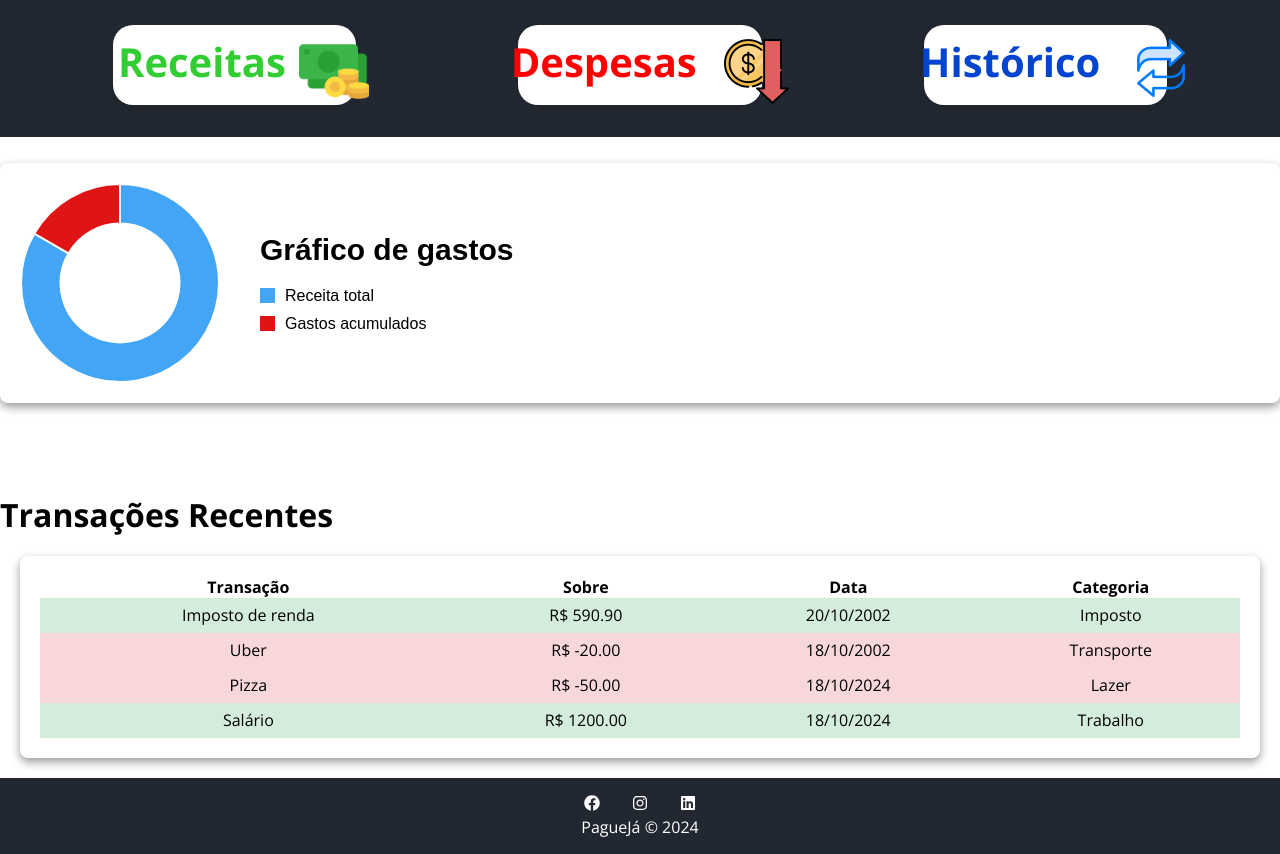
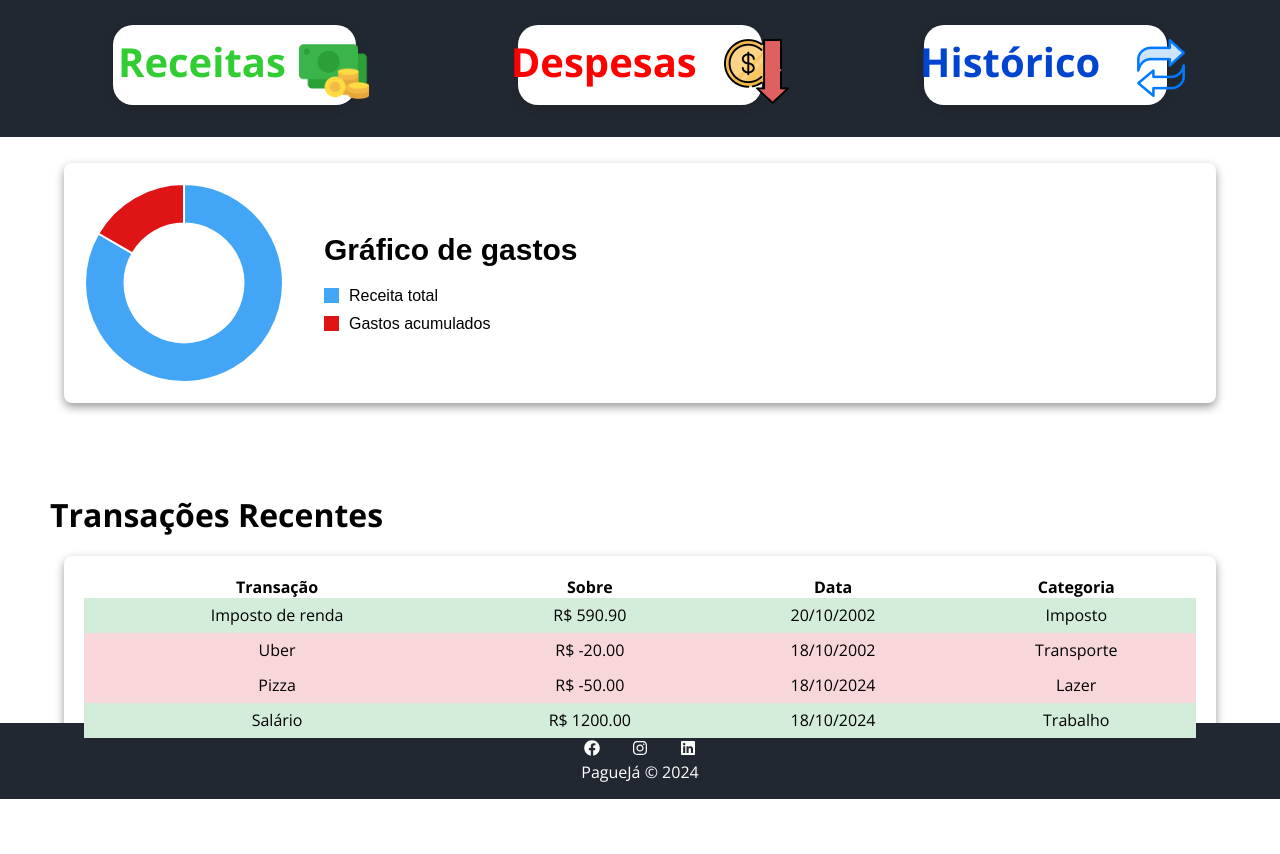
Before and after one commit to PagueJa/Site_poupeja, a React (Create React App) app: page / in a window 1280 px wide. Shown: the part 240-1094 px from the top of the page. After the commit the page ends 1039 px from the top, so only its background shows below. Built offline with nearby package versions, Linux system fonts and the light colour scheme.

Commit message:
Ajustes nas quebras de linha

```diff
--- a/src/App.js
+++ b/src/App.js
@@ -5,52 +5,52 @@ import Categorias from './components/pages/Categorias';
 import Historico from './components/pages/Historico';
 
 import Container from './components/layout/Container'; // Importa o componente Container
-import Navbar from './components/layout/Navbar';
+
 import Footer from './components/layout/Footer';
 
 function App() {
   return (
     <Router>
-      <Navbar/>
+
       <Routes>
         <Route
           exact
           path="/"
           element={
-            <Container customClass= "min-height">
+
               <Home />
-            </Container>
+
           }
         />
         <Route
           exact
           path="/graficos"
           element={
-            <Container customClass= "min-height">
+
               <Graficos />
-            </Container>
+
           }
         />
         <Route
           exact
           path="/categorias"
           element={
-            <Container customClass= "min-height">
+
               <Categorias />
-            </Container>
+
           }
         />
         <Route
           exact
           path="/historico"
           element={
-            <Container customClass= "min-height">
+
               <Historico />
-            </Container>
+
           }
         />
       </Routes>
-      <Footer/>
+
     </Router>
   );
 }
--- a/src/components/layout/DoughnutChart.js
+++ b/src/components/layout/DoughnutChart.js
@@ -40,7 +40,8 @@ const DoughnutChart = ({ receita, despesas }) => {
     }, [receita, despesas]);
 
     return (
-        <div style={{ display: 'flex', alignItems: 'center', boxShadow: '0px 4px 10px rgba(0, 0, 0, 0.4)', padding: '20px', borderRadius: '8px', backgroundColor: 'white'}}>
+        <div style={{ display: 'flex', justifyContent: 'center'}}>
+            <div style={{ display: 'flex', alignItems: 'center', boxShadow: '0px 4px 10px rgba(0, 0, 0, 0.4)', padding: '20px', borderRadius: '8px', backgroundColor: 'white', width: '90%' }}>
                 <div style={{ width: '200px', height: '200px' }}>
                     <Chart type="doughnut" data={chartData} options={chartOptions} />
                 </div>
@@ -58,6 +59,7 @@ const DoughnutChart = ({ receita, despesas }) => {
                     </div>
                 </div>
             </div>
+        </div>
     );
 }
 
--- a/src/components/layout/RecentTransactions.module.css
+++ b/src/components/layout/RecentTransactions.module.css
@@ -1,25 +1,27 @@
-.tr{
+.tr {
     text-align: center;
     align-items: center;
     padding: 0 90px;
 }
 
 .container {
-    margin: 20px;
+    margin: 20px auto; /* Centraliza o container */
     display: flex;
-    align-items: center;
+    flex-direction: column; /* Alinha itens em coluna */
+    align-items: center; /* Centraliza os itens horizontalmente */
     box-shadow: 0px 4px 10px rgba(0, 0, 0, 0.4);
     padding: 20px;
     border-radius: 8px;
     background-color: white;
-  }
+    width: 90%;
+}
 
 .table {
     width: 100%;
     border-collapse: collapse;
 }
 
- .row {
+.row {
     height: 35px;
     text-align: center;
 }
--- a/src/components/pages/Categorias.js
+++ b/src/components/pages/Categorias.js
@@ -1,9 +1,15 @@
-import React from 'react'
+import React from "react";
+import Navbar from "../layout/Navbar";
+import Footer from '../layout/Footer';
 
 const Categorias = () => {
   return (
-    <div>Categorias</div>
-  )
-}
+    <>
+      <Navbar />
+      <div>Categorias</div>
+      <Footer/>
+    </>
+  );
+};
 
-export default Categorias
+export default Categorias;
--- a/src/components/pages/Graficos.js
+++ b/src/components/pages/Graficos.js
@@ -1,8 +1,15 @@
 import React from 'react'
+import Navbar from "../layout/Navbar";
+import Footer from '../layout/Footer';
 
 const Graficos = () => {
   return (
-    <div>Graficos</div>
+    <>
+      <Navbar />
+      <div>Graficos</div>
+      <Footer/>
+    </>
+
   )
 }
 
--- a/src/components/pages/Historico.js
+++ b/src/components/pages/Historico.js
@@ -1,9 +1,15 @@
-import React from 'react'
+import React from "react";
+import Navbar from "../layout/Navbar";
+import Footer from '../layout/Footer';
 
 const Historico = () => {
   return (
-    <div>Historico</div>
-  )
-}
+    <>
+      <Navbar />
+      <div>Historico</div>
+      <Footer/>
+    </>
+  );
+};
 
-export default Historico
+export default Historico;
--- a/src/components/pages/Home.js
+++ b/src/components/pages/Home.js
@@ -1,20 +1,28 @@
-import React from 'react';
-import styles from './Home.module.css';
-import DoughnutChart from '../layout/DoughnutChart';
-import RecentTransactions from '../layout/RecentTransactions.js';
+import React from "react";
+import styles from "./Home.module.css";
+import DoughnutChart from "../layout/DoughnutChart";
+import RecentTransactions from "../layout/RecentTransactions.js";
+import Navbar from "../layout/Navbar";
+import Footer from '../layout/Footer';
 
 const Home = () => {
   const receita = 10000;
   const despesas = 2000;
 
-
-
   return (
+    <>
+      <Navbar />
       <div className={styles.container}>
-            <DoughnutChart className={styles.doughnutChart} receita={receita} despesas={despesas} />
+        <DoughnutChart
+          className={styles.doughnutChart}
+          receita={receita}
+          despesas={despesas}
+        />
         <h1 className={styles.trasacoes_recentes}>Transações Recentes</h1>
-            <RecentTransactions/>
+        <RecentTransactions />
       </div>
+      <Footer/>
+    </>
   );
 };
 
--- a/src/components/pages/Home.module.css
+++ b/src/components/pages/Home.module.css
@@ -1,9 +1,10 @@
 .container{
     margin-top: 2%;
     width: 100%;
-    height: 100%;
+    height: 70%;
 }
 
 .trasacoes_recentes{
     margin-top: 90px;
+    margin-left: 50px;
 }
```
Lines whose indentation alone changed are shown as unchanged.
